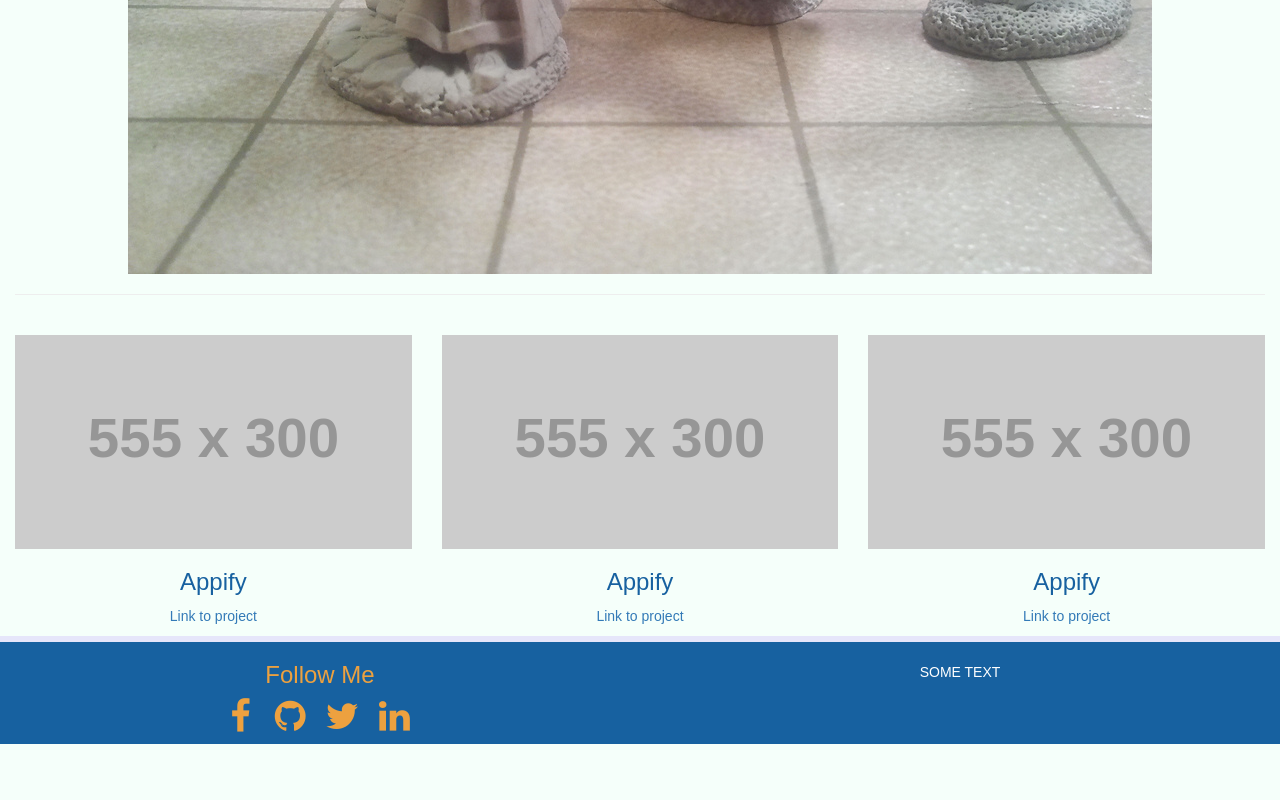
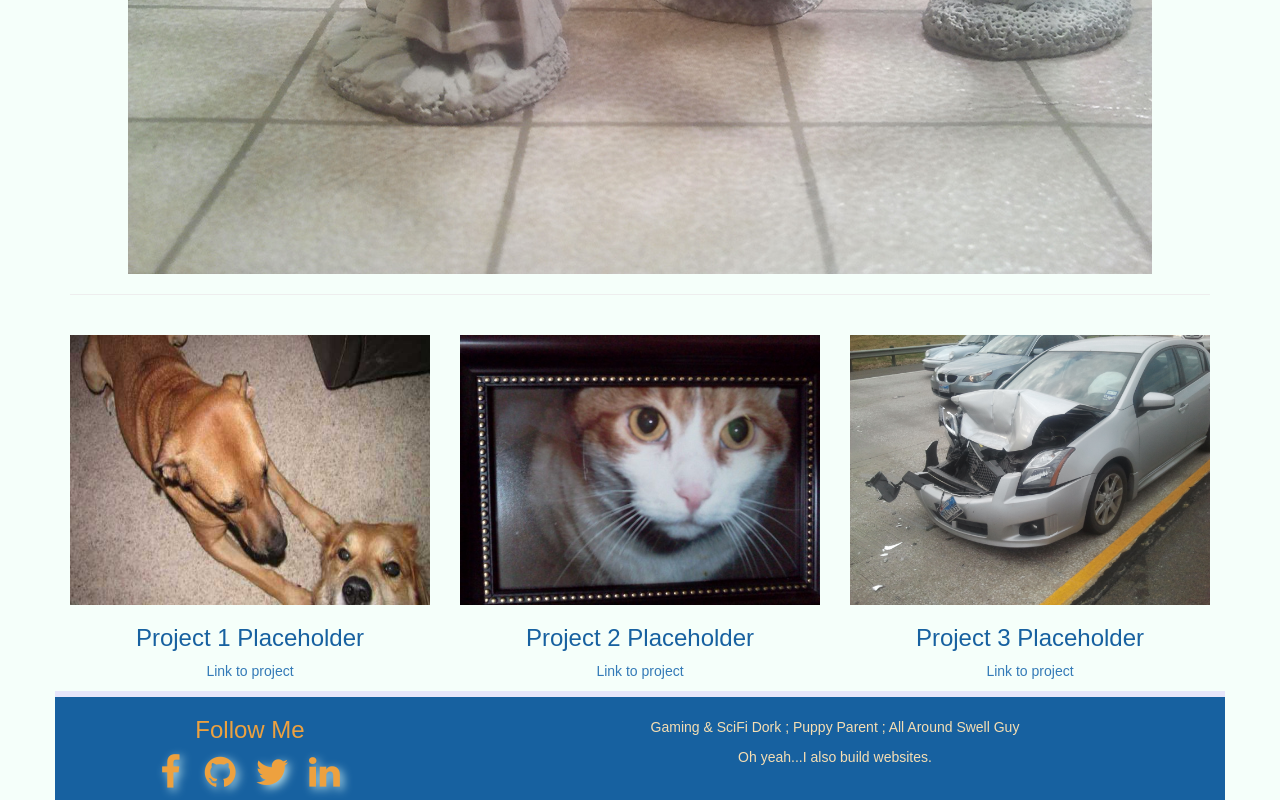
Before and after one commit to LeaDD/portfolio, a plain HTML site: page index.html in a window 1280 px wide. Shown: the part 600-1400 px from the top of the page. Before the commit the page ends 1344 px from the top, so only its background shows below. Drawn offline with Linux system fonts and the light colour scheme; placeholder pictures from the web are drawn by us; a web font is replaced by a local one.

Commit message:
Add some images and update DOM

```diff
--- a/css/styles.css
+++ b/css/styles.css
@@ -59,6 +59,7 @@ footer {
 
 .about {
     padding-top: 20px;
+    color: wheat;
 }
 
 .social {
@@ -70,7 +71,7 @@ footer {
     padding: 0px 10px 10px 10px;
     margin: 0px;
     color: #EDA13F;
-
+    text-shadow: 3px 3px 10px lightblue;
 }
 
 .social a:hover {
--- a/index.html
+++ b/index.html
@@ -11,7 +11,7 @@
         <title>DDeal Portfolio | Featured Work</title>
     </head>
     <body>
-        <div class="container-fluid">
+        <div class="container">
             <header class="row">
               <div class="col-xs-6 logo">
                 <img class="img-responsive" src="img/awd-crop.png">
@@ -30,31 +30,32 @@
             <hr>
             <section class="row featured-box">
                 <div class="col-md-4 col-sm-6">
-                  <img class="img-responsive center-block" src="http://placehold.it/555x300">
-                  <h3>Appify</h3>
+                  <img class="img-responsive center-block" src="img/pups_smaller.JPG">
+                  <h3>Project 1 Placeholder</h3>
                   <p><a href="http://github.com">Link to project</a></p>
                 </div>
                 <div class="col-md-4 col-sm-6">
-                  <img class="img-responsive center-block" src="http://placehold.it/555x300">
-                  <h3>Appify</h3>
+                  <img class="img-responsive center-block" src="img/kb.jpg">
+                  <h3>Project 2 Placeholder</h3>
                   <p><a href="http://github.com">Link to project</a></p>
                 </div>
                 <div class="col-md-4 col-sm-6">
-                  <img class="img-responsive center-block" src="http://placehold.it/555x300">
-                  <h3>Appify</h3>
+                  <img class="img-responsive center-block" src="img/smashed-car.jpg">
+                  <h3>Project 3 Placeholder</h3>
                   <p><a href="http://github.com">Link to project</a></p>
                 </div>
             </section>
             <footer class="row">
-                <div class="col-sm-6 social">
+                <div class="col-sm-4 social">
                     <h3>Follow Me</h3>
                     <a href="https://www.facebook.com/david.deal.56" class="fa fa-facebook"></a>
                     <a href="https://github.com/LeaDD" class="fa fa-github"></i>
                     <a href="https://twitter.com/darth_midlo" class="fa fa-twitter"></i>
                     <a href="https://www.linkedin.com/in/david-deal-2156a6a1" class="fa fa-linkedin"></a>
                 </div>
-                <div class="col-sm-6 about">
-                    <p>SOME TEXT</p>
+                <div class="col-sm-8 about">
+                    <p>Gaming & SciFi Dork ; Puppy Parent ; All Around Swell Guy </p>
+                    <p>Oh yeah...I also build websites.</p>
                 </div>
             </footer>
         </div>
```
Also changed, not shown: img/kb.jpg (added), img/pups_smaller.JPG (added), img/smashed-car.jpg (added), 1 other file.
